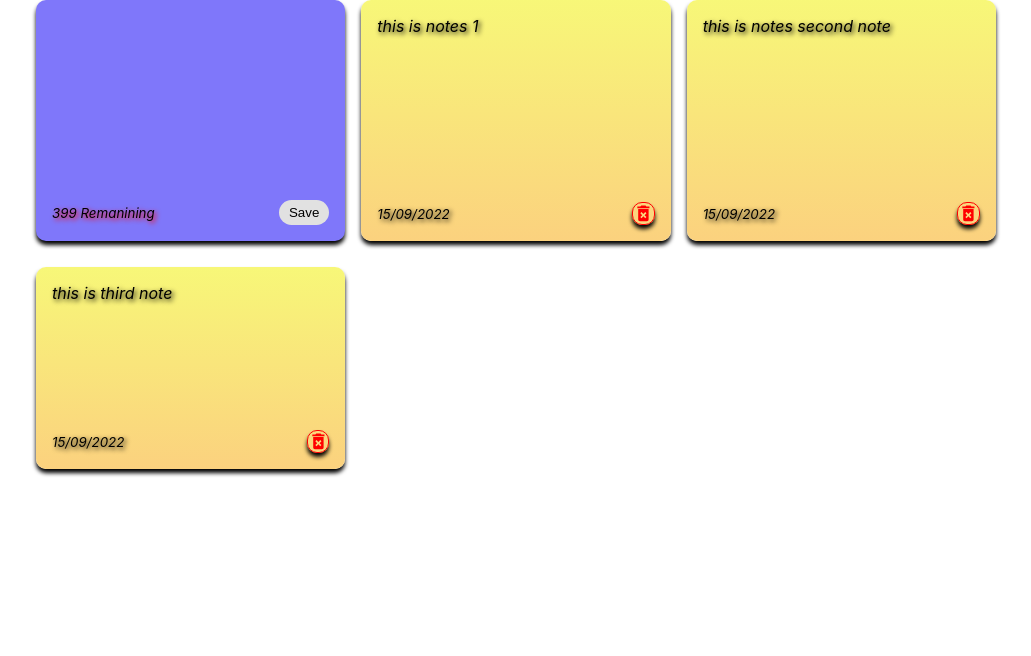
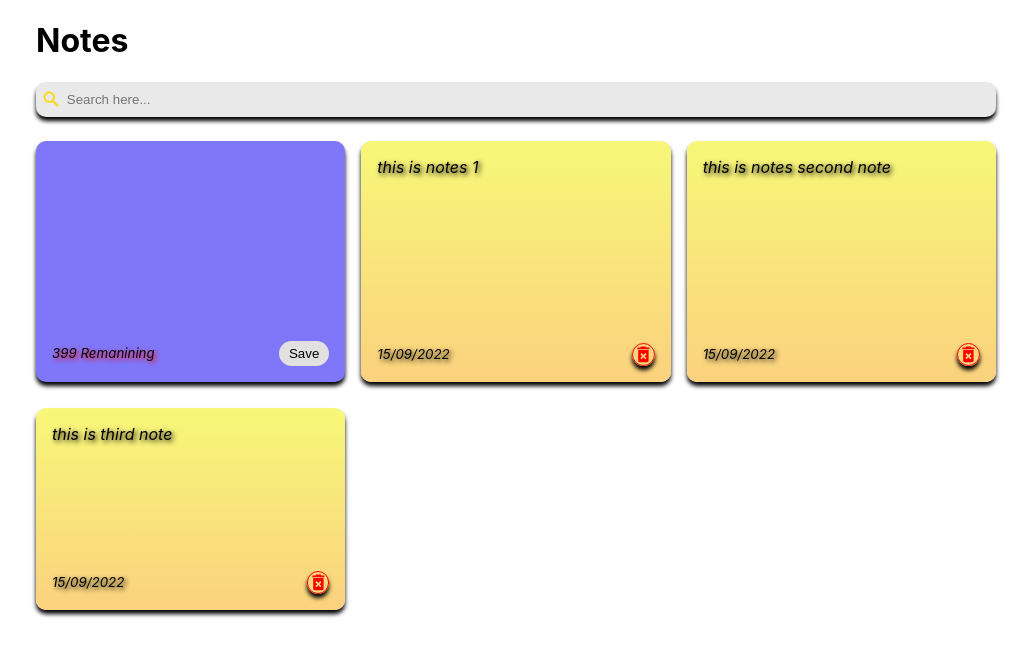
Before and after one commit to Uday3697/React-ToDo-App, a React (Create React App) app: page / in a window 1280 px wide. Shown: the top 656 px of the page, without its empty margins (124-1155 px from the left). Built offline with nearby package versions, Linux system fonts and the light colour scheme.

Commit message:
Search and Header

```diff
--- a/package.json
+++ b/package.json
@@ -6,6 +6,7 @@
     "@testing-library/jest-dom": "^5.16.5",
     "@testing-library/react": "^13.4.0",
     "@testing-library/user-event": "^13.5.0",
+    "bootstrap": "^5.2.1",
     "nanoid": "^4.0.0",
     "react": "^18.2.0",
     "react-dom": "^18.2.0",
--- a/src/App.jsx
+++ b/src/App.jsx
@@ -2,6 +2,8 @@ import "./App.css";
 import NotesList from "./Components/NotesList/NotesList";
 import { useState } from "react";
 import { nanoid } from "nanoid";
+import Search from "./Components/Search/Search";
+import Header from "./Components/Header/Header";
 
 function App() {
   const [notes, setNotes] = useState([
@@ -37,10 +39,15 @@ function App() {
     setNotes(newNotes);
   };
 
+  //Search In Notes
+  const [searchText, setSearchText] = useState('');
+
   return (
     <div className="main-container">
+      <Header/>
+      <Search handleSearchNote={searchText}/>
       <NotesList
-        notes={notes}
+        notes={notes.filter((note)=> note.text.toLowerCase().includes(searchText))}
         handleAddNote={addNote}
         handleDeleteNote={deleteNote}
       />
--- /dev/null
+++ b/src/Components/Header/Header.css
@@ -0,0 +1,5 @@
+.header{
+    display: flex;
+    align-items: center;
+    justify-content: space-between;
+}
--- /dev/null
+++ b/src/Components/Header/Header.jsx
@@ -0,0 +1,11 @@
+import React from 'react'
+import './Header.css'
+const Header = () => {
+  return (
+    <div className="header">
+        <h1>Notes</h1>
+    </div>
+  )
+}
+
+export default Header
--- a/src/Components/Note/Note.css
+++ b/src/Components/Note/Note.css
@@ -46,12 +46,12 @@
 }
 .delete-icon {
   border: 1px solid red;
-  border-radius: 10px;
+  border-radius: 15px;
   box-shadow: 0px 4px 4px rgb(0 0 0/25);
 
 }
 .delete-icon:hover {
   transform: scale(1.5);
-
+  transition: 0.4s all ease;
   cursor: pointer;
 }
--- /dev/null
+++ b/src/Components/Search/Search.css
@@ -0,0 +1,20 @@
+.search{
+    display: flex;
+    color: gold;
+    box-shadow: 0px 4px 4px rgb(0 0 0/25);
+    align-items: center;
+    background-color: rgb(233, 233, 233);
+    border-radius: 10px;
+    padding: 5px;
+    margin-bottom: 1.5em;
+}
+.search:hover{
+    transition: 0.4s all ease;
+  transform: scaleX(1.03);
+}
+.search input {
+    background-color: rgb(233, 233, 233);
+    border: none;
+    padding: 5px;
+    outline: none;
+}
--- /dev/null
+++ b/src/Components/Search/Search.jsx
@@ -0,0 +1,15 @@
+import React from 'react'
+import { MdSearch } from 'react-icons/md'
+import './Search.css'
+
+const Search = ({handleSearchNote}) => {
+  return (
+    <div className="search">
+        <MdSearch className='search-icons' size='1.3em'/>
+        <input onChange={(e)=>handleSearchNote(e.target.value)} type="text" placeholder='Search here...' />
+
+    </div>
+  )
+}
+
+export default Search
```
Also changed, not shown: 1 other file (tests, documents, lock files or other folders).
